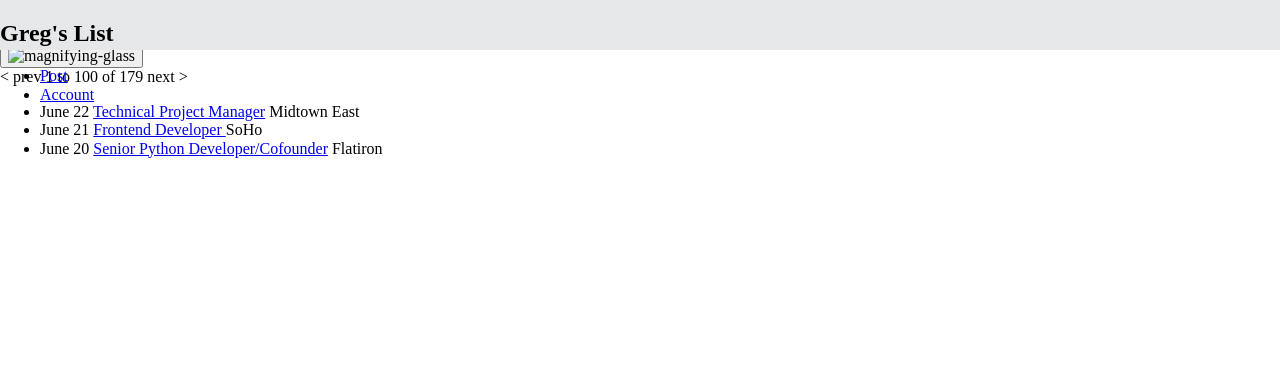
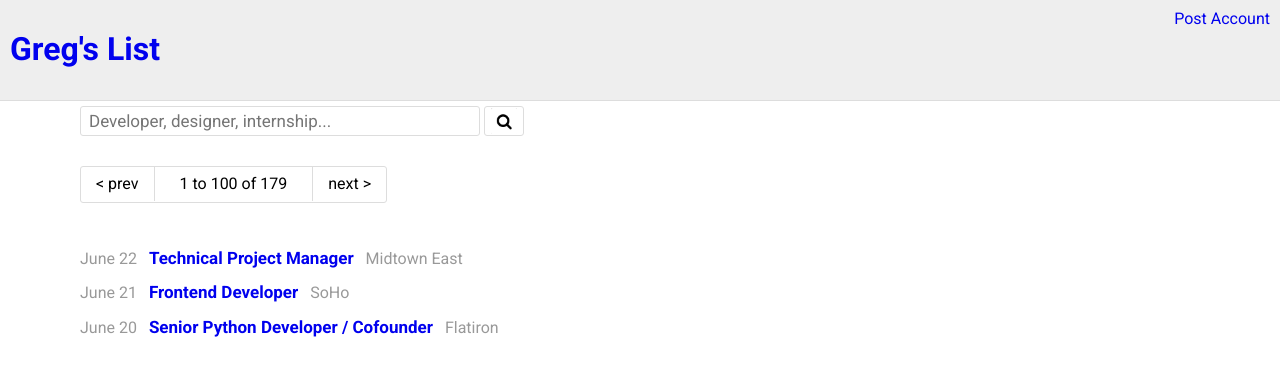
Before and after one commit to ms-vague/gregslist, a plain HTML site: page index.html in a window 1280 px wide. Drawn offline with nearby package versions, Linux system fonts and the light colour scheme.

Commit message:
HTML and CSS from source code

```diff
--- a/index.html
+++ b/index.html
@@ -4,6 +4,7 @@
 	<title>Greg's List</title>
 	<link rel="stylesheet" type="text/css" href="main.css">
 	<meta charset="utf-8" name="description" content="gregslist">
+	<link href="https://fonts.googleapis.com/css?family=Roboto:400,700" rel="stylesheet">
 	<link rel="stylesheet" type="text/css" href="https://cdnjs.cloudflare.com/ajax/libs/normalize/4.1.1/normalize.min.css">
 
 </head>
@@ -11,36 +12,49 @@
 <body>
 
 <header>
+	<a href="logo">
+			<h1>Greg's List</h1>
+	</a>
 	<nav class="top_nav">
-			<h2>Greg's List</h2>
-		<ul class="top_links">
-			<li><a href="/post">Post</a></li>
-			<li><a href="/account">Account</a></li>
-		</ul>
+			<a href="nav-link">Post</a>
+			<a href="nav-link">Account</a>
 	</nav>
 </header>
 
-	<form class="search_form" action="/some-server-endpoint" method="post">
-
-	<fieldset>
-		<label for="search">Search Jobs</label>
-		<input type="text" id="job search" placeholder="search software jobs"/>
-	</fieldset>
-		<button><img src="gregslist/magnifying-glass.png" alt="magnifying-glass"></button>
-	</form>
+	<section class="search-section">
+    <form action="#">
+      <label for="search">Search Jobs</label>
+      <input type="text" id="search" placeholder="Developer, designer, internship..." />
+      <button type="submit" class="search-button">
+        <img src="images/magnifying-glass.png" class="magnifying-glass-icon">
+      </button>
+    </form>
+  </section>
 
 	<nav class="pages">
-		<a class="pages-button">< prev</a>
+		<a class="pages-button">&lt;  prev</a>
 			<span class="pages-display">1 to 100 of 179</span>
-		<a class="pages-button">next ></a>
+		<a class="pages-button">next &gt;</a>
 	</nav>
 
 	<main>
-		<ul class="results">
-			<li><span>June 22</span> <a href="#">Technical Project Manager</a> <span>Midtown East</span></li>
-			<li><span>June 21</span> <a href="#">Frontend Developer </a><span>SoHo</span></li>
-			<li><span>June 20</span> <a href="#">Senior Python Developer/Cofounder</a> <span>Flatiron</span></li>
-		</ul>
+		<ul class="listings">
+      <li class="listing">
+        <span class="listing-date">June 22</span>
+        <a href="#" class="listing-title">Technical Project Manager</a>
+        <span class="listing-location">Midtown East</span>
+      </li>
+      <li class="listing">
+        <span class="listing-date">June 21</span>
+        <a href="#" class="listing-title">Frontend Developer</a>
+        <span class="listing-location">SoHo</span>
+      </li>
+      <li class="listing">
+        <span class="listing-date">June 20</span>
+        <a href="#" class="listing-title">Senior Python Developer / Cofounder</a>
+        <span class="listing-location">Flatiron</span>
+      </li>
+    </ul>
 	</main>
 
 </body>
--- a/main.css
+++ b/main.css
@@ -2,16 +2,134 @@
 	box-sizing: border-box;
 }
 
-header {
-	position: fixed;
-	height: 50px;
-	top: 0;
-	right: 0;
-	left: 0;
-	background-color: #E5E7E9;
+body {
+  margin: 0; /* Tricky: override browser default */
+  padding: 80px;
+
+  font-family: "Roboto", sans-serif;
 }
 
-.top_links {
+header {
+  position: fixed;
+  top: 0;
+  left: 0;
+  right: 0;
+  padding: 10px;
 
-	left: 10px;
+  background-color: #EEEEEE;
+  border-bottom: 1px solid #DDDDDD;
 }
+
+.top_nav {
+  position: absolute;
+  right: 10px;
+  top: 10px;
+}
+
+.nav-link {
+	font-size: 18px;
+	padding: 0 6px;
+}
+
+/* Tricky / Interaction not obvious and not annotated, first :hover */
+a {
+  text-decoration: none;
+}
+
+a:hover {
+  text-decoration: underline;
+}
+
+.logo {
+  display: inline-block;
+  border-radius: 100%;
+  font-weight: 800;
+}
+
+.logo h1 {
+	font-weight: normal;
+	margin: 0;
+	padding: 0;
+	font-size: 18px;
+}
+
+.search-section {
+	margin-bottom: 30px;
+}
+
+label {
+  display: block;
+  margin-bottom: 8px;
+}
+
+.search-section input {
+  font-family: "Roboto", sans-serif;
+  font-size: 17px;
+  font-weight: 500;
+  line-height: 30px;
+  height: 30px;
+  border: 1px solid #DDDDDD;
+  border-radius: 3px;
+  padding: 0 5px 0 8px;
+  width: 400px;
+}
+
+.search-section button {
+  font-size: 17px;
+  height: 30px;
+  background-color: white;
+  border: 1px solid #DDDDDD;
+  border-radius: 3px;
+}
+
+.pages {
+  display: inline-block; /* Tricky, this could start wrapping!  */
+  font-size: 0;
+  margin-bottom: 30px;
+  border: 1px solid #DDDDDD;
+  border-radius: 3px;
+}
+
+.pages-button {
+  font-size: 16px;
+  display: inline-block;
+  padding: 8px 15px;
+  border-radius: 3px;
+}
+
+.pages-display {
+  font-size: 16px;
+  padding: 0 30px;
+  padding: 8px 25px;
+  border-left: 1px solid #DDDDDD;
+  border-right: 1px solid #DDDDDD;
+}
+
+.listings {
+  padding: 0;
+}
+
+.listing {
+  list-style: none;
+  margin-bottom: 15px;
+}
+
+.listing-date ,
+.listing-location {
+  color: #999;
+}
+
+.listing-title {
+  font-weight: bold;
+  font-size: 17px;
+  margin-left: 8px;
+  margin-right: 8px;
+}
+
+.search-button {
+  vertical-align: bottom;
+}
+
+.star-icon, .magnifying-glass-icon {
+  height: 100%;
+}
```
Also changed, not shown: images/magnifying-glass.png (added).
